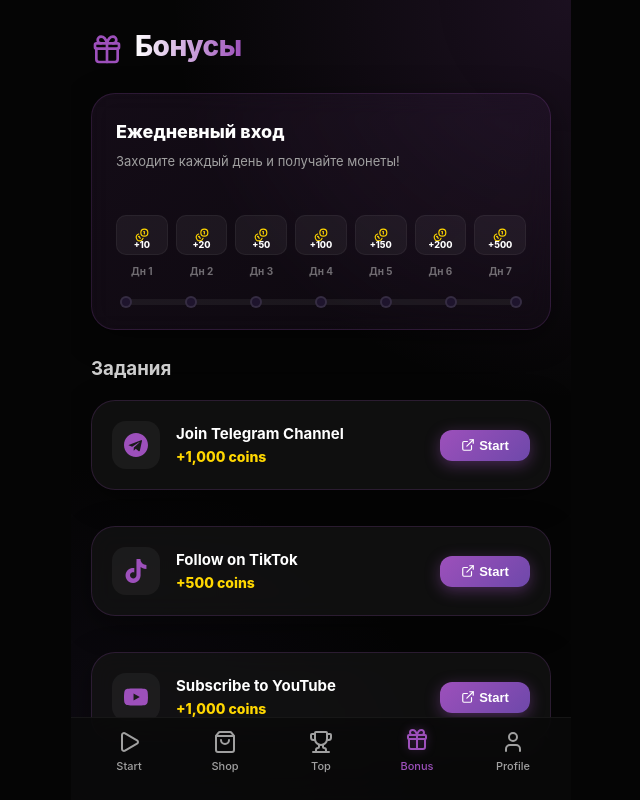
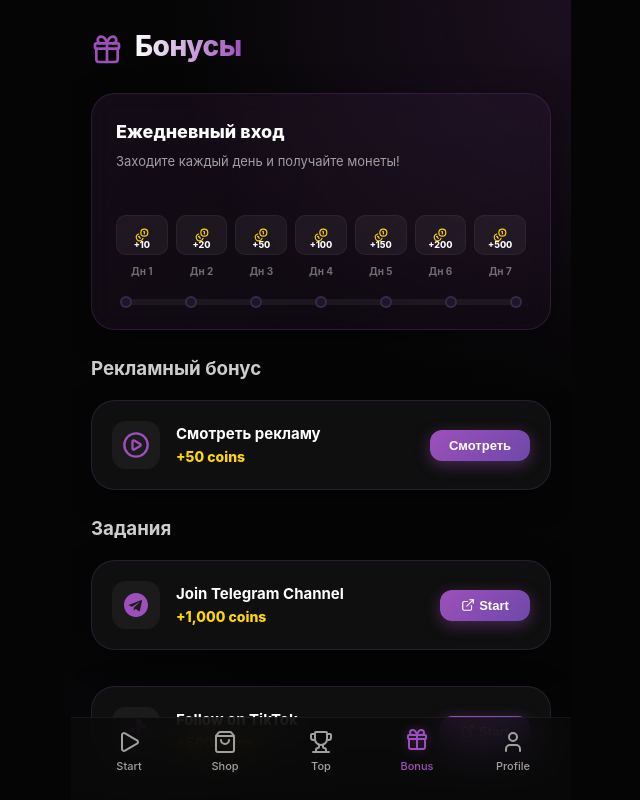
Before and after one commit to NTIVI/tg_web_app_black, a React (Vite) app in the folder frontend/: page /bonuses in a window 1280 px wide. Shown: the top 800 px of the page, without its empty margins (319-959 px from the left). Built offline with nearby package versions, Linux system fonts and the light colour scheme; no server answers.

Commit message:
вернул рекламный бонус (Rewarded Adsgram)

```diff
--- a/frontend/src/pages/Bonuses.tsx
+++ b/frontend/src/pages/Bonuses.tsx
@@ -1,6 +1,7 @@
-import { useState, useEffect } from 'react';
+import { useState, useEffect, useCallback } from 'react';
 import { API_URL } from '../config';
-import { Gift, ExternalLink, CheckCircle2, Coins } from 'lucide-react';
+import { Gift, ExternalLink, CheckCircle2, Coins, PlayCircle } from 'lucide-react';
+import { useAdsgram } from '../hooks/useAdsgram';
 
 const TelegramIcon = () => (
   <svg width="24" height="24" viewBox="0 0 24 24" fill="currentColor">
@@ -29,6 +30,7 @@ const BONUS_LIST = [
 const Bonuses = ({ user, setBalance, dailyStatus, handleClaimDaily, claimingDaily }: any) => {
   const [claimedIds, setClaimedIds] = useState<string[]>([]);
   const [claiming, setClaiming] = useState<string | null>(null);
+  const [adCooldown, setAdCooldown] = useState<number>(0);
 
   const streak = dailyStatus?.currentStreak || 0;
   const steps = [10, 20, 50, 100, 150, 200, 500];
@@ -41,6 +43,37 @@ const Bonuses = ({ user, setBalance, dailyStatus, handleClaimDaily, claimingDail
         .catch(err => console.error("Error fetching claimed bonuses:", err));
     }
   }, [user]);
+
+  // Cooldown timer
+  useEffect(() => {
+    if (adCooldown > 0) {
+      const timer = setInterval(() => setAdCooldown(prev => prev - 1), 1000);
+      return () => clearInterval(timer);
+    }
+  }, [adCooldown]);
+
+  const onAdReward = useCallback(async () => {
+    try {
+      const res = await fetch(`${API_URL}/watch-ad`, {
+        method: 'POST',
+        headers: { 'Content-Type': 'application/json' },
+        body: JSON.stringify({ telegramId: user.telegram_id })
+      });
+      const data = await res.json();
+      if (data.success) {
+        setBalance(data.newBalance);
+        setAdCooldown(120); // 2 min cooldown
+      }
+    } catch (e) {
+      console.error('Ad reward error:', e);
+    }
+  }, [user, setBalance]);
+
+  const { showAd, isLoading: isAdLoading } = useAdsgram({
+    blockId: '26661',
+    onReward: onAdReward,
+    onError: (err) => console.error('Ad error:', err)
+  });
 
   const handleClaim = async (bonus: any) => {
     if (!user || claimedIds.includes(bonus.id)) return;
@@ -151,7 +184,6 @@ const Bonuses = ({ user, setBalance, dailyStatus, handleClaimDaily, claimingDail
 
         {/* Progress Slider with Checkpoints */}
         <div style={{ position: 'relative', width: '100%', padding: '0 4px' }}>
-          {/* Background Bar */}
           <div style={{
             width: '100%',
             height: '6px',
@@ -159,7 +191,6 @@ const Bonuses = ({ user, setBalance, dailyStatus, handleClaimDaily, claimingDail
             borderRadius: '3px',
             position: 'relative'
           }}>
-            {/* Fill Bar */}
             <div style={{
               position: 'absolute',
               left: 0,
@@ -172,7 +203,6 @@ const Bonuses = ({ user, setBalance, dailyStatus, handleClaimDaily, claimingDail
               zIndex: 1
             }} />
 
-            {/* Checkpoints (Dots) */}
             <div style={{
               position: 'absolute',
               top: '50%',
@@ -197,6 +227,37 @@ const Bonuses = ({ user, setBalance, dailyStatus, handleClaimDaily, claimingDail
             </div>
           </div>
         </div>
+      </div>
+
+      <h3 style={{ marginBottom: '16px', opacity: 0.8 }}>Рекламный бонус</h3>
+      <div className="glass-panel" style={{ padding: '20px', marginBottom: '24px', display: 'flex', alignItems: 'center', gap: '16px' }}>
+        <div style={{
+          width: '48px',
+          height: '48px',
+          borderRadius: '14px',
+          background: 'rgba(255,255,255,0.05)',
+          display: 'flex',
+          alignItems: 'center',
+          justifyContent: 'center',
+          color: 'var(--primary-color)'
+        }}>
+          <PlayCircle size={28} />
+        </div>
+        <div style={{ flex: 1 }}>
+          <div style={{ fontWeight: '700', fontSize: '15px' }}>Смотреть рекламу</div>
+          <div style={{ color: 'var(--gold-color)', fontWeight: '800', fontSize: '14px' }}>
+            +50 coins
+          </div>
+        </div>
+        <button
+          className="btn-primary"
+          style={{ padding: '8px 16px', fontSize: '13px', borderRadius: '12px', minWidth: '100px' }}
+          onClick={showAd}
+          disabled={isAdLoading || adCooldown > 0}
+        >
+          {isAdLoading ? <div className="spinner" style={{ width: '16px', height: '16px', borderTopColor: 'white' }}></div> :
+           adCooldown > 0 ? `${Math.floor(adCooldown / 60)}:${(adCooldown % 60).toString().padStart(2, '0')}` : 'Смотреть'}
+        </button>
       </div>
 
       <h3 style={{ marginBottom: '16px', opacity: 0.8 }}>Задания</h3>
```
